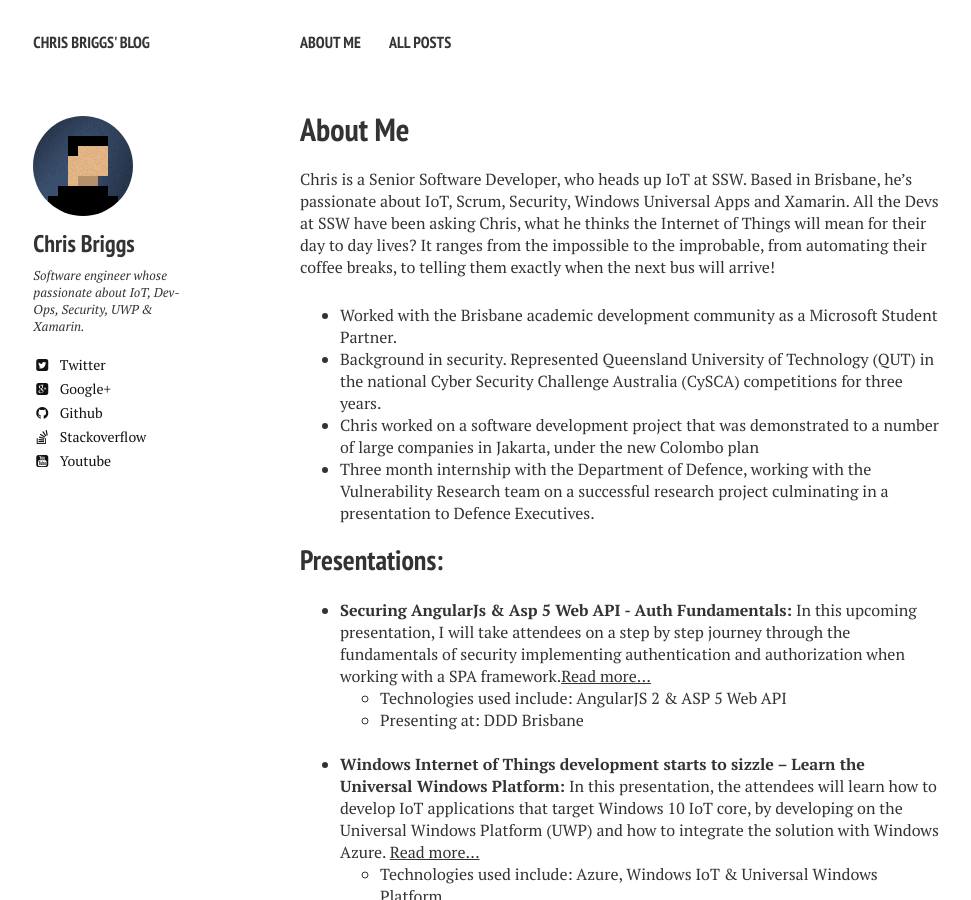
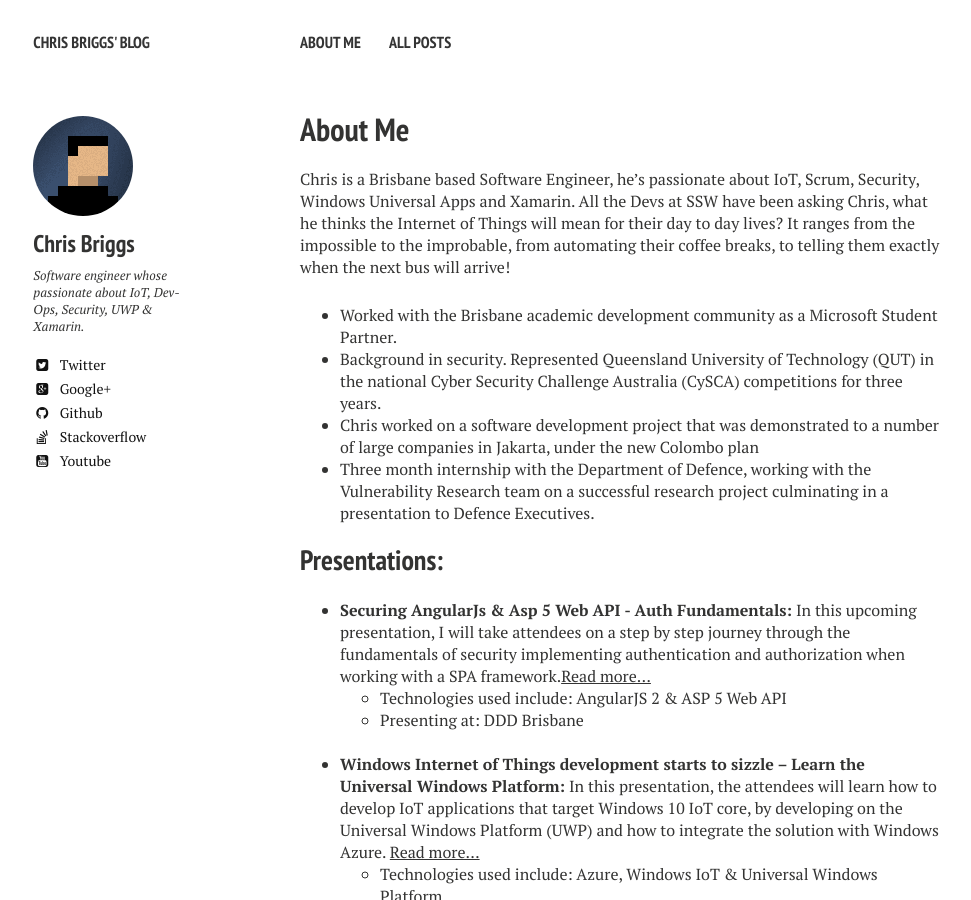
Before and after one commit to Briggsc28/briggsc28.github.io, a Jekyll site: the page built from about/index.md, in a window 1280 px wide and 900 px high. Shown: the whole window, without its empty margins (20-991 px from the left). Built offline with Jekyll 4.4.1, drawn with Linux system fonts in a browser that asks for light colours; nearby versions of some CDN libraries.

Commit message:
Update index.md

```diff
--- a/about/index.md
+++ b/about/index.md
@@ -10,7 +10,7 @@
   creditlink: http://wegraphics.net/downloads/free-ultimate-blurred-background-pack/
 ---
 
-Chris is a Senior Software Developer, who heads up IoT at SSW. Based in Brisbane, he's passionate about IoT, Scrum, Security, Windows Universal Apps and Xamarin. All the Devs at SSW have been asking Chris, what he thinks the Internet of Things will mean for their day to day lives? It ranges from the impossible to the improbable, from automating their coffee breaks, to telling them exactly when the next bus will arrive!
+Chris is a Brisbane based Software Engineer, he's passionate about IoT, Scrum, Security, Windows Universal Apps and Xamarin. All the Devs at SSW have been asking Chris, what he thinks the Internet of Things will mean for their day to day lives? It ranges from the impossible to the improbable, from automating their coffee breaks, to telling them exactly when the next bus will arrive!
 
 * Worked with the Brisbane academic development community as a Microsoft Student Partner.
 * Background in security. Represented Queensland University of Technology (QUT) in the national Cyber Security Challenge Australia (CySCA) competitions for three years.
```
